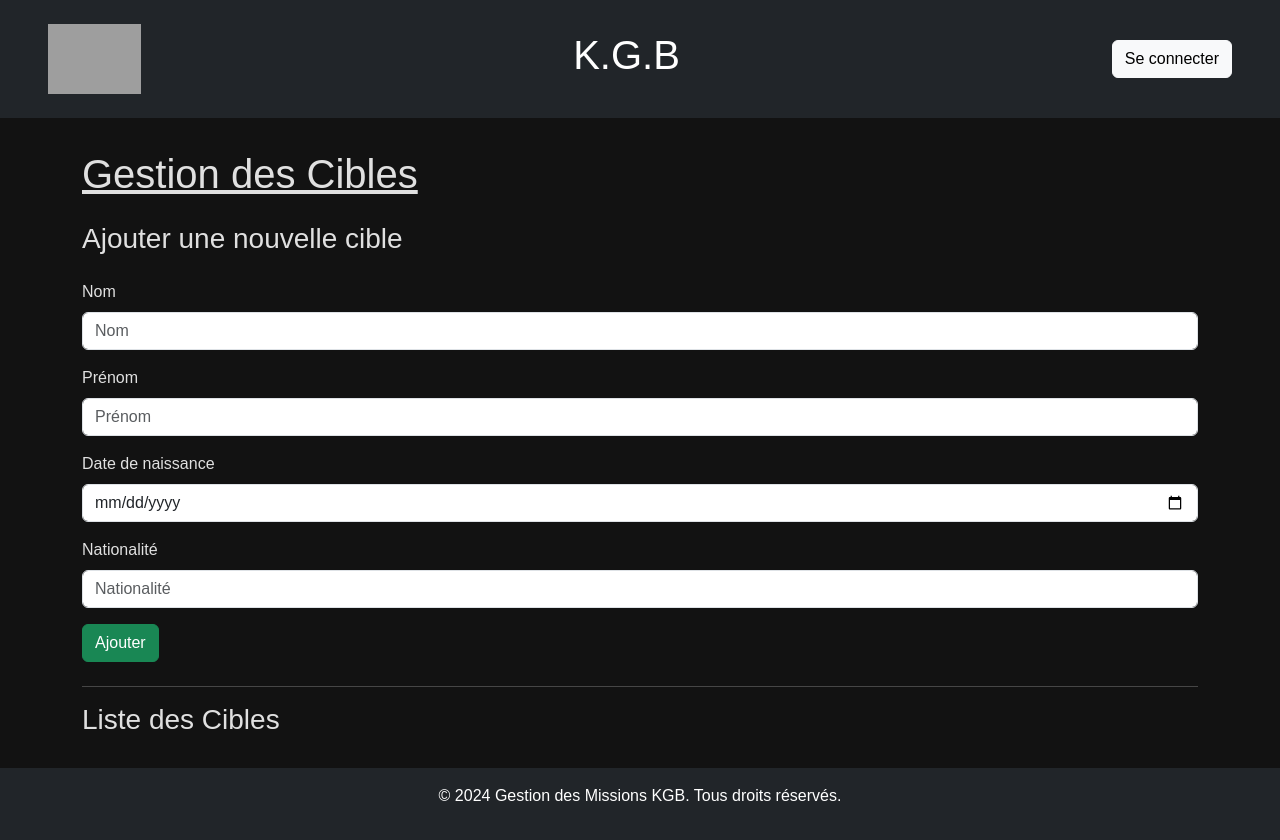
After one commit to jordan008A/gestion_kgb, a PHP site: page /gestion_kgb/app/views/admin/cibles.php in a window 1280 px wide. The commit adds this page. Run offline with PHP 8.4, Linux system fonts and the light colour scheme; the template is opened without the code that fills it, so the values that code supplies are empty; some libraries are stand-ins or nearby versions; grey boxes are pictures that could not be loaded.

Commit message:
🚧 CRUD Cibles

```diff
--- /dev/null
+++ b/app/views/admin/cibles.php
@@ -0,0 +1,110 @@
+<?php include_once BASE_PATH . '/app/views/partials/_headerView.php'; ?>
+
+<main class="container py-4">
+    <h1 class="mb-4"><u>Gestion des Cibles</u></h1>
+
+    <h3>Ajouter une nouvelle cible</h3>
+    <form action="<?= BASE_URL ?>/admin/cibles/create" method="post" class="my-4">
+        <div class="mb-3">
+            <label for="nom" class="form-label">Nom</label>
+            <input type="text" class="form-control" id="nom" name="nom" placeholder="Nom" required>
+        </div>
+        <div class="mb-3">
+            <label for="prenom" class="form-label">Prénom</label>
+            <input type="text" class="form-control" id="prenom" name="prenom" placeholder="Prénom" required>
+        </div>
+        <div class="mb-3">
+            <label for="dateNaissance" class="form-label">Date de naissance</label>
+            <input type="date" class="form-control" id="dateNaissance" name="dateNaissance" required>
+        </div>
+        <div class="mb-3">
+            <label for="nationalite" class="form-label">Nationalité</label>
+            <input type="text" class="form-control" id="nationalite" name="nationalite" placeholder="Nationalité" required>
+        </div>
+        <button type="submit" class="btn btn-success">Ajouter</button>
+    </form>
+
+    <hr>
+
+    <h3>Liste des Cibles</h3>
+    <?php foreach ($cibles as $cible): ?>
+        <div class="card mb-3">
+            <div class="card-body">
+                <h5 class="card-title"><?= htmlspecialchars($cible['Nom']) . ' ' . htmlspecialchars($cible['Prenom']) . ' - ' . htmlspecialchars($cible['Nationalite']) ?></h5>
+                <form action="<?= BASE_URL ?>/admin/cibles/delete" method="post" style="display: inline-block;">
+                    <input type="hidden" name="cibleId" value="<?= $cible['NomCode'] ?>">
+                    <button type="submit" class="btn btn-danger" onclick="return confirm('Confirmer la suppression ?');">Supprimer</button>
+                </form>
+                <button type="button" class="btn btn-primary edit-cible-btn" data-cible-id="<?= $cible['NomCode'] ?>">Modifier</button>
+            </div>
+        </div>
+    <?php endforeach; ?>
+</main>
+<div class="modal fade" id="editCibleModal" tabindex="-1" aria-labelledby="editCibleModalLabel" aria-hidden="true">
+    <div class="modal-dialog">
+        <div class="modal-content">
+            <div class="modal-header">
+                <h5 class="modal-title" id="editCibleModalLabel">Modifier Cible</h5>
+                <button type="button" class="btn-close" data-bs-dismiss="modal" aria-label="Close"></button>
+            </div>
+            <div class="modal-body">
+                <form id="edit-cible-form" action="<?= BASE_URL ?>/admin/cibles/edit" method="post">
+                    <input type="hidden" name="cibleId" id="edit-cible-id">
+                    <div class="mb-3">
+                        <label for="edit-nom" class="form-label">Nom</label>
+                        <input type="text" class="form-control" id="edit-nom" name="nom" required>
+                    </div>
+                    <div class="mb-3">
+                        <label for="edit-prenom" class="form-label">Prénom</label>
+                        <input type="text" class="form-control" id="edit-prenom" name="prenom" required>
+                    </div>
+                    <div class="mb-3">
+                        <label for="edit-dateNaissance" class="form-label">Date de Naissance</label>
+                        <input type="date" class="form-control" id="edit-dateNaissance" name="dateNaissance" required>
+                    </div>
+                    <div class="mb-3">
+                        <label for="edit-nationalite" class="form-label">Nationalité</label>
+                        <input type="text" class="form-control" id="edit-nationalite" name="nationalite" required>
+                    </div>
+                </form>
+            </div>
+            <div class="modal-footer">
+                <button type="button" class="btn btn-secondary" data-bs-dismiss="modal">Fermer</button>
+                <button type="submit" form="edit-cible-form" class="btn btn-primary">Sauvegarder les modifications</button>
+            </div>
+        </div>
+    </div>
+</div>
+
+<script>
+
+    const BASE_URL = '<?= BASE_URL ?>';
+
+    document.querySelectorAll('.edit-cible-btn').forEach(btn => {
+        btn.addEventListener('click', function() {
+            const cibleId = this.dataset.cibleId;
+
+            fetch(`${BASE_URL}/admin/cibles/details?cibleId=${cibleId}`)
+                .then(response => response.json())
+                .then(data => {
+                    if (data.success) {
+                        const cible = data.data;
+                        document.getElementById('edit-cible-id').value = cibleId;
+                        document.getElementById('edit-nom').value = cible.Nom;
+                        document.getElementById('edit-prenom').value = cible.Prenom;
+                        document.getElementById('edit-dateNaissance').value = cible.DateNaissance;
+                        document.getElementById('edit-nationalite').value = cible.Nationalite;
+
+                        let editCibleModal = new bootstrap.Modal(document.getElementById('editCibleModal'));
+                        editCibleModal.show();
+                    } else {
+                        alert('Erreur lors de la récupération des données de la cible');
+                    }
+                })
+                .catch(error => console.error('Erreur:', error));
+        });
+    });
+
+</script>
+
+<?php include_once BASE_PATH . '/app/views/partials/_footerView.php'; ?>
```
Also changed, not shown: app/controllers/AdminCiblesController.php (added, +85 -0 lines), app/models/Cible.php (+57 -0 lines), public/index.php (+33 -5 lines).
